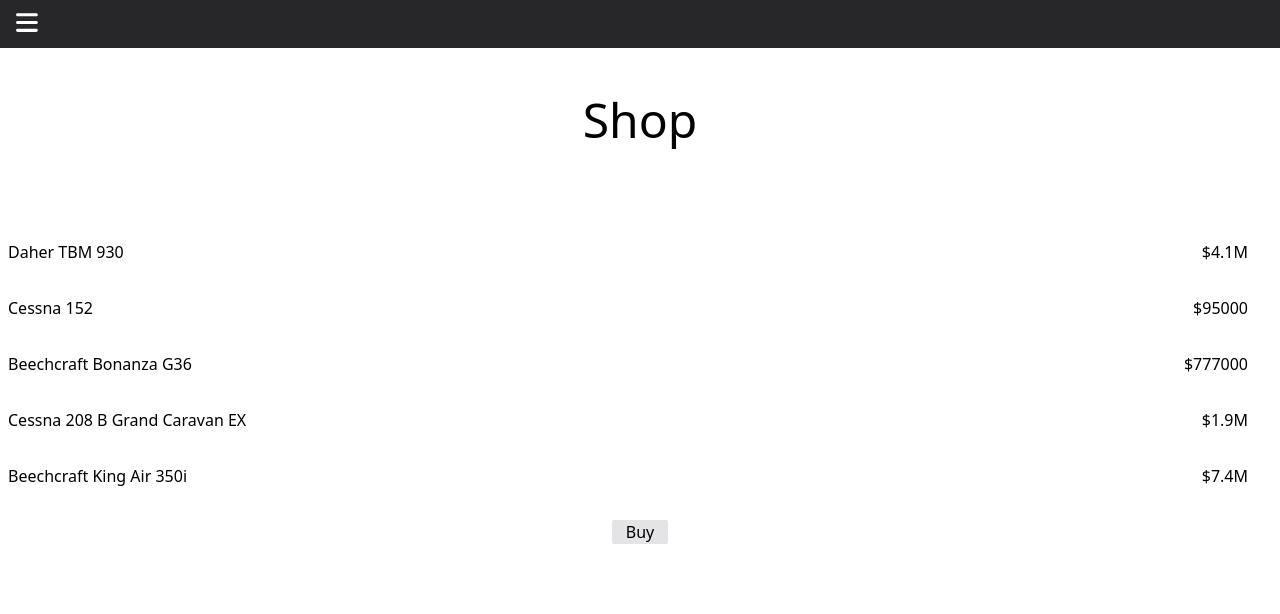
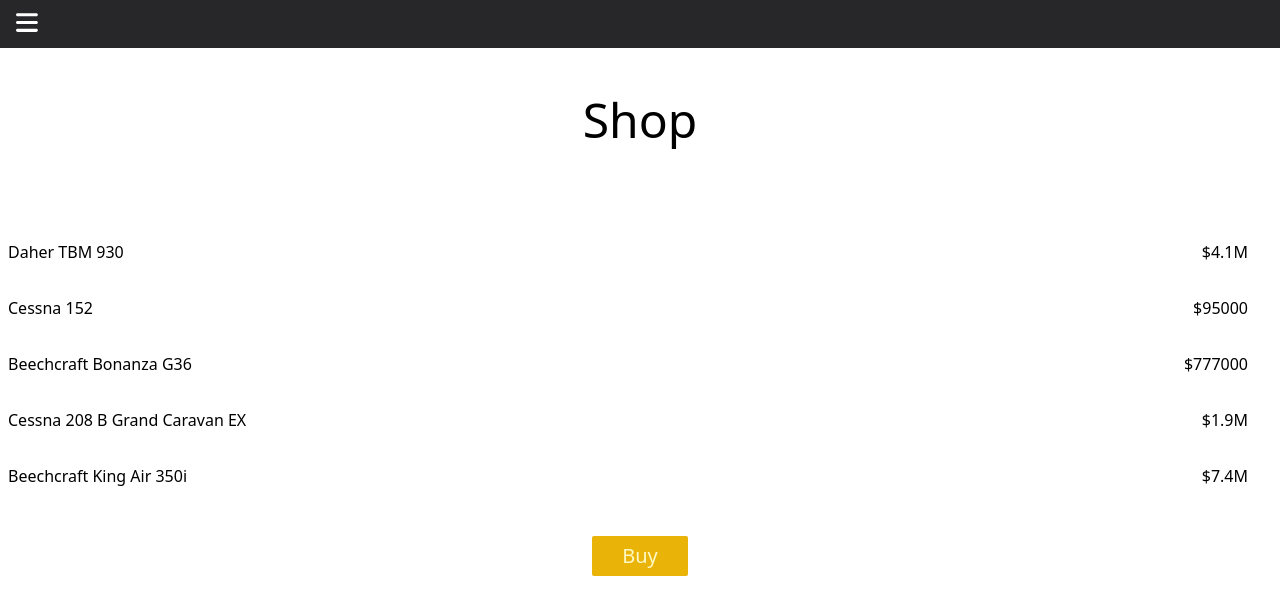
Before and after one commit to SergioHPassos/mfs-missiongen, a Next.js app: page /shop in a window 1280 px wide. Shown: the top 614 px of the page. Built offline with nearby package versions, Linux system fonts and the light colour scheme.

Commit message:
changed styling on buy button

```diff
--- a/components/Shop.tsx
+++ b/components/Shop.tsx
@@ -31,9 +31,9 @@
             )
           })}
 
-        {/* but plane button */}
-        <div className="flex justify-center">
-          <button className="w-14 rounded-sm bg-zinc-200 text-center">
+        {/* buy plane button */}
+        <div className="flex justify-center p-4 text-center">
+          <button className="h-10 w-24 rounded-sm bg-yellow-500 text-xl text-yellow-100">
             Buy
           </button>
         </div>
```
